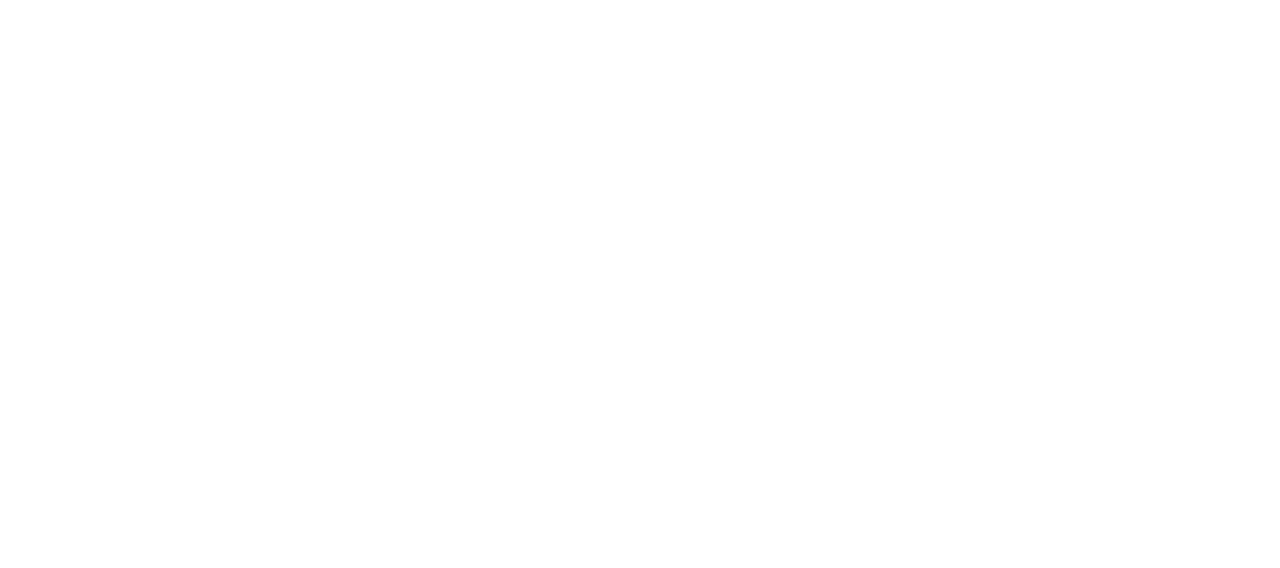
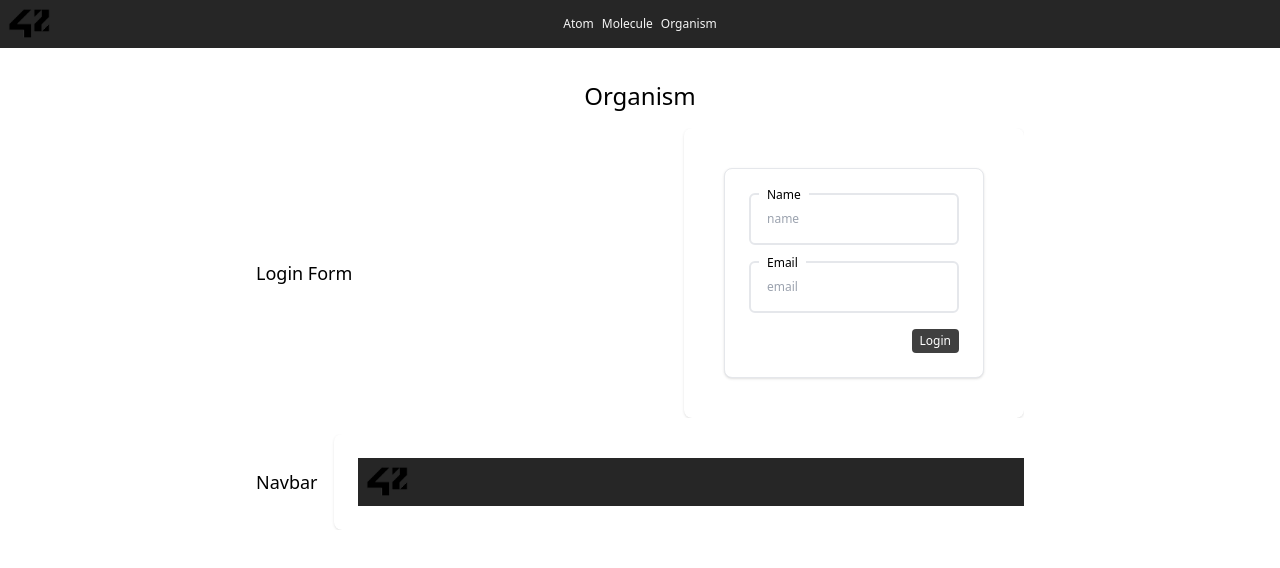
Before and after one commit to jeanoza/react-atom-pattern, a React (Create React App) app: page /organism in a window 1280 px wide. Before the commit this address had no page. Shown: the top 568 px of the page. Built offline with nearby package versions, Linux system fonts and the light colour scheme.

Commit message:
feat: organism page implemented

```diff
--- a/src/App.tsx
+++ b/src/App.tsx
@@ -2,6 +2,7 @@
 import Home from './components/pages/Home'
 import Molecule from './components/pages/Molecule'
 import { Routes, Route, BrowserRouter as Router } from 'react-router-dom'
+import Organism from './components/pages/Organism'
 
 function App() {
   return (
@@ -10,6 +11,7 @@
         <Route path='/' element={<Home />} />
         <Route path='/atom' element={<Atom />} />
         <Route path='/molecule' element={<Molecule />} />
+        <Route path='/organism' element={<Organism />} />
       </Routes>
     </Router>
   )
--- a/src/components/atoms/Input/style.ts
+++ b/src/components/atoms/Input/style.ts
@@ -1,7 +1,7 @@
 const defaultWrapperStyle =
   "relative flex gap-1 justify-between items-center py-4 px-3 border-2 rounded-md max-w-xs bg-inherit";
-const defaultInputStyle = "outline-none dark:bg-inherit w-full px-1";
+const defaultInputStyle = "outline-none bg-inherit w-full px-1";
 const defaultLabelStyle =
-  "absolute -top-2 left-2 px-2 capitalize bg-inherit dark:bg-inherit dark:text-white";
+  "absolute -top-2 left-2 px-2 capitalize bg-inherit dark:text-white ";
 
 export { defaultInputStyle, defaultLabelStyle, defaultWrapperStyle };
--- a/src/components/molecules/Card/index.tsx
+++ b/src/components/molecules/Card/index.tsx
@@ -8,11 +8,18 @@
   return <div className={`${defaultStyle} ${cardStyle ?? ''}`}>{children}</div>
 }
 
-export function CardListWrapper(list: { label: string; component: JSX.Element }[]) {
+interface CardListWrapperProps {
+  list: { label: string; component: JSX.Element }[]
+}
+
+export function CardListWrapper({ list }: CardListWrapperProps) {
   return (
-    <div className='flex flex-col items-between gap-4'>
+    <div className='flex flex-col gap-4'>
       {list.map((item, index) => (
-        <div key={`CardItem[${index}]`} className='flex justify-between items-center w-full'>
+        <div
+          key={`CardItem[${index}]`}
+          className='flex justify-between items-center m-auto max-w-3xl w-full gap-4 overflow-auto'
+        >
           <h3 className='text-lg capitalize'>{item.label}</h3>
           <Card>{item.component}</Card>
         </div>
--- a/src/components/molecules/Form/index.tsx
+++ b/src/components/molecules/Form/index.tsx
@@ -1,4 +1,4 @@
-const defaultStyle = 'flex flex-col gap-4'
+const defaultStyle = 'flex flex-col gap-4 bg-inherit'
 
 interface FormProps extends React.FormHTMLAttributes<HTMLFormElement> {
   formStyle?: string
--- a/src/components/organisms/Forms/LoginForm/index.tsx
+++ b/src/components/organisms/Forms/LoginForm/index.tsx
@@ -29,17 +29,11 @@
 
   return (
     <div className={`${defaultWrapperStyle} ${wrapperStyle ?? ''}`}>
-      <div>LoginForm</div>
       <Card cardStyle='border'>
         <Form onSubmit={handleOnSubmit}>
-          <Input
-            label='name'
-            value={data.name}
-            setValue={name => setData({ ...data, name })}
-            wrapperStyle='border border-red-200'
-          />
+          <Input label='name' value={data.name} setValue={name => setData({ ...data, name })} />
           <Input label='email' value={data.email} setValue={email => setData({ ...data, email })} />
-          <div className='flex justify-end w-100 my-'>
+          <div className='flex justify-end w-100'>
             <Button type='submit' label='login' />
           </div>
         </Form>
--- a/src/components/organisms/Navbar/index.tsx
+++ b/src/components/organisms/Navbar/index.tsx
@@ -5,21 +5,30 @@
   list: string[]
 }
 
+const CenterItemList = ({ list }: NavbarProps) => (
+  <ul className='flex items-center justify-center gap-2 w-screen capitalize py-4'>
+    {list.map((item, index) => (
+      <Link to={'/' + item} key={`navItem[${index}]`}>
+        <li className='hover:opacity-80'>{item}</li>
+      </Link>
+    ))}
+  </ul>
+)
+
+const LeftLogo = () => (
+  <Link to='/' className='w-32'>
+    <img src={logo_black} alt='42 logo' width={42} />
+  </Link>
+)
+
 export default function Navbar(props: NavbarProps) {
   const { list } = props
+
   return (
     <nav className='flex items-center justify-between bg-neutral-800 px-2 text-neutral-100'>
-      <Link to='/' className='w-32'>
-        <img src={logo_black} alt='42 logo' width={42} />
-      </Link>
-      <ul className='flex items-center justify-center gap-2 w-screen capitalize py-4'>
-        {list.map((item, index) => (
-          <Link to={'/' + item} key={`navItem[${index}]`}>
-            <li className='hover:opacity-80'>{item}</li>
-          </Link>
-        ))}
-      </ul>
-      <div className='w-32'></div>
+      <LeftLogo />
+      <CenterItemList list={list} />
+      <div className='w-32' />
     </nav>
   )
 }
--- a/src/components/pages/Atom.tsx
+++ b/src/components/pages/Atom.tsx
@@ -26,7 +26,7 @@
   return (
     <Layout>
       <h1 className='text-2xl text-center mb-4 mt-8 capitalize'>{pathname.slice(1)}</h1>
-      {CardListWrapper(list)}
+      <CardListWrapper list={list} />
     </Layout>
   )
 }
--- a/src/components/pages/Molecule.tsx
+++ b/src/components/pages/Molecule.tsx
@@ -17,7 +17,7 @@
       {
         label: 'Card',
         component: (
-          <Card cardStyle='border'>
+          <Card cardStyle='border border-red-400'>
             <Input label={'user name'} value={username} setValue={setUsername} placeholder='user name' />
           </Card>
         )
@@ -38,8 +38,8 @@
 
   return (
     <Layout>
-      <h1 className='text-xl text-center mb-4 mt-8 capitalize'>{pathname.slice(1)}</h1>
-      {CardListWrapper(list)}
+      <h1 className='text-2xl text-center mb-4 mt-8 capitalize'>{pathname.slice(1)}</h1>
+      <CardListWrapper list={list} />
     </Layout>
   )
 }
--- a/src/components/pages/Organism.tsx
+++ b/src/components/pages/Organism.tsx
@@ -1,21 +1,32 @@
-import { useState } from 'react'
+import { useMemo, useState } from 'react'
 import Input from '../atoms/Input'
-import Card from '../molecules/Card'
+import Card, { CardListWrapper } from '../molecules/Card'
 import Layout from '../layout'
 import { useLocation } from 'react-router-dom'
+import Navbar from '../organisms/Navbar'
+import LoginForm from '../organisms/Forms/LoginForm'
 
-export default function Organisms() {
-  const [username, setUsername] = useState<string>('')
+export default function Organism() {
   const { pathname } = useLocation()
+
+  const list = useMemo(
+    () => [
+      {
+        label: 'Login Form',
+        component: <LoginForm />
+      },
+      {
+        label: 'Navbar',
+        component: <Navbar list={['Item1', 'Item2', 'Item3']} />
+      }
+    ],
+    []
+  )
 
   return (
     <Layout>
-      <h1 className='text-xl text-center mb-4 mt-8 capitalize'>{pathname.slice(1)}</h1>
-      <div className='flex justify-center items-center'>
-        <Card>
-          <Input label={'user name'} value={username} setValue={setUsername} />
-        </Card>
-      </div>
+      <h1 className='text-2xl text-center mb-4 mt-8 capitalize'>{pathname.slice(1)}</h1>
+      <CardListWrapper list={list} />
     </Layout>
   )
 }
```
